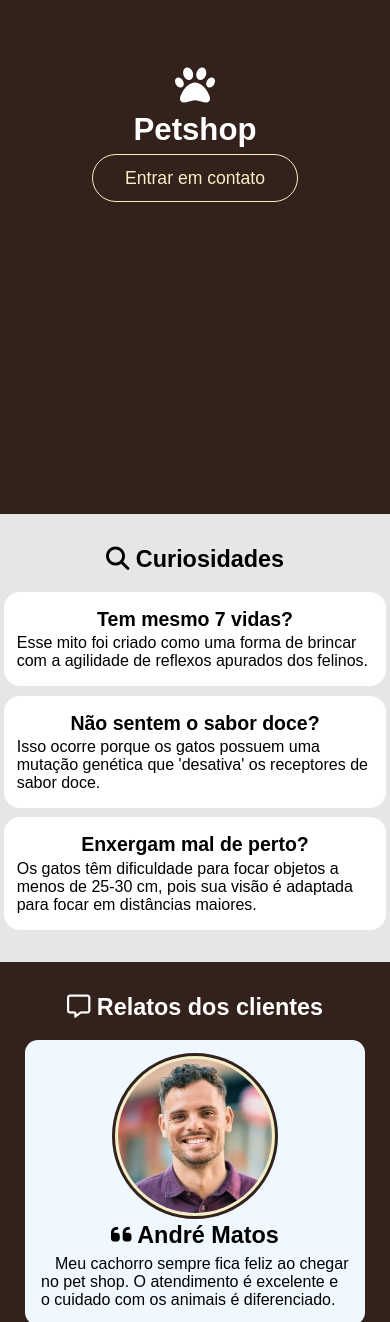
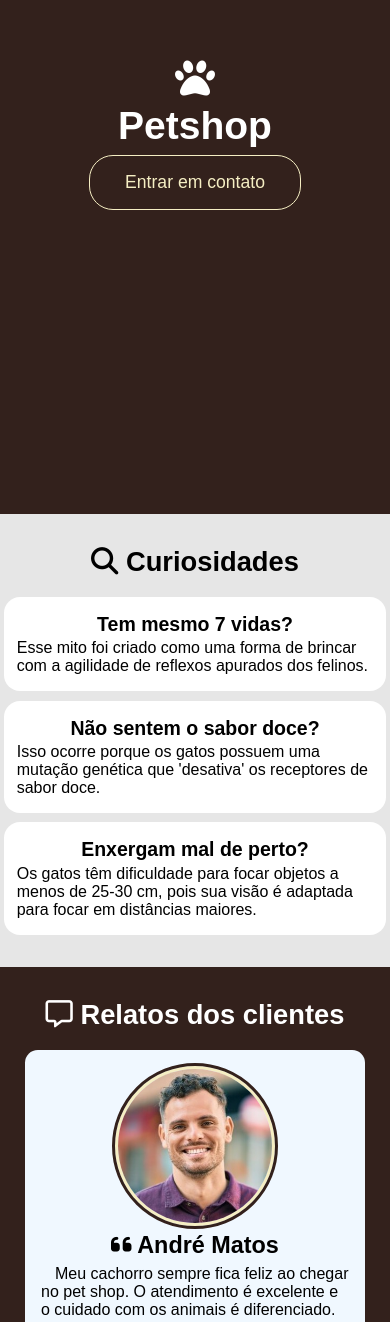
Before and after one commit to Pedro-Rocha-Araujo/petshop-nextjs, a Next.js app: page / in a window 390 px wide. Shown: the part 246-1568 px from the top of the page. Built offline with nearby package versions, Linux system fonts and the light colour scheme.

Commit message:
Mudanças na responsividade das fontes e adição do hover nos botões dos cards e planos

```diff
--- a/src/components/curiosidades/curiosidades.css
+++ b/src/components/curiosidades/curiosidades.css
@@ -5,7 +5,7 @@ section.curiosidades {
 
 section.curiosidades h2 {
   text-align: center;
-  font-size: clamp(1rem, 6vw, 2.2rem);
+  font-size: clamp(1rem, 7vw, 2.2rem);
   margin-bottom: 1.2rem;
 }
 
--- a/src/components/footer/footer.css
+++ b/src/components/footer/footer.css
@@ -6,7 +6,7 @@ footer {
 footer h2 {
   color: #fff;
   text-align: center;
-  font-size: clamp(1rem, 6vw, 2.2rem);
+  font-size: clamp(1rem, 7vw, 2.2rem);
   margin-bottom: 1.2rem;
 }
 
--- a/src/components/header/header.css
+++ b/src/components/header/header.css
@@ -12,7 +12,7 @@ header i.fa-paw {
 }
 
 header h1 {
-  font-size: clamp(1.4rem, 8vw, 2.8rem);
+  font-size: clamp(1.4rem, 10vw, 3rem);
 }
 
 header div.main-header {
@@ -39,7 +39,7 @@ header button {
   background-color: transparent;
   color: #f5eec3;
   border: 1px solid #f5eec3;
-  padding: 0.8rem 2rem;
+  padding: 1rem 2.2rem;
   border-radius: 1.5rem;
   font-size: 1.1rem;
   transition: all 0.3s;
--- a/src/components/planos/planos.css
+++ b/src/components/planos/planos.css
@@ -5,7 +5,7 @@ section.planos {
 
 section.planos h2 {
   text-align: center;
-  font-size: clamp(1rem, 6vw, 2.2rem);
+  font-size: clamp(1rem, 7vw, 2.2rem);
   margin-bottom: 1.2rem;
 }
 
@@ -54,6 +54,11 @@ div.plano button {
   border-radius: 1rem;
   position: absolute;
   bottom: 0.8rem;
+  transition: all 0.3s;
+}
+
+div.plano button:hover {
+  background-color: #47312b;
 }
 
 @media screen and (max-width: 720px) {
--- a/src/components/relatos/relatos.css
+++ b/src/components/relatos/relatos.css
@@ -6,7 +6,7 @@ section.relatos {
 section.relatos h2 {
   color: #fff;
   text-align: center;
-  font-size: clamp(1rem, 6vw, 2.2rem);
+  font-size: clamp(1rem, 7vw, 2.2rem);
   margin-bottom: 1.2rem;
 }
 
```
